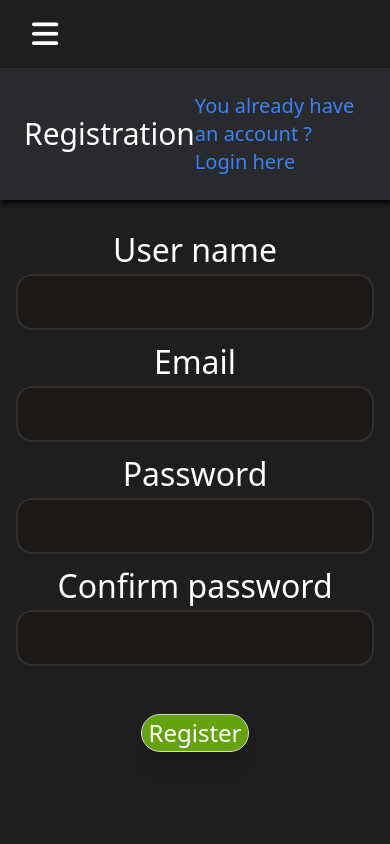
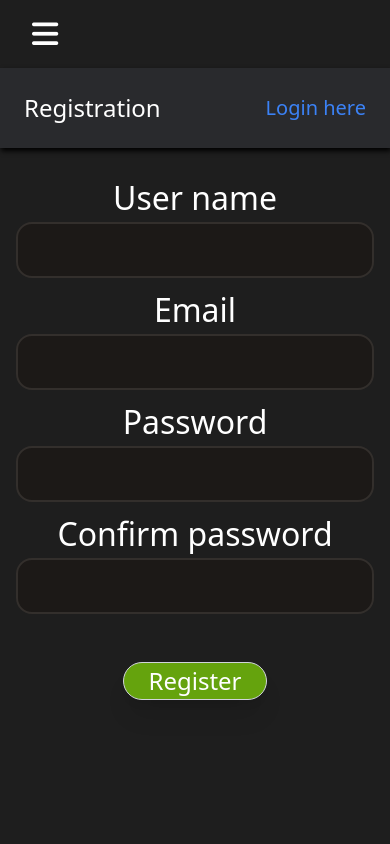
Before and after one commit to Sosenaa/ITOL-Final-Project, a Flask app: page /register in a window 390 px wide. Run offline with Flask 3, Linux system fonts and the light colour scheme; some libraries are stand-ins or nearby versions.

Commit message:
Fixed mobile hidden buttons

```diff
--- a/app.py
+++ b/app.py
@@ -278,5 +278,8 @@ def password_reset():
 
 
 if __name__ == "__main__":
-     port = int(os.environ.get("PORT", 10000))
-     app.run(host="0.0.0.0", port=port, debug=False)
+
+     #ort = int(os.environ.get("PORT", 10000))
+     #app.run(host="0.0.0.0", port=port, debug=True)
+
+     app.run(debug=True)
--- a/static/style/style.css
+++ b/static/style/style.css
@@ -14,7 +14,7 @@
      border-top: 2px solid rgba(255, 255, 255, 0.209);      /* light highlight */
      box-shadow: 0 4px 6px rgba(0,0,0,0.6); /* dark shadow under */
      border-radius: 18px;
-     overflow: hidden;
+     overflow: scroll;
      margin-top: 50px;
 }
 
--- a/templates/login.html
+++ b/templates/login.html
@@ -7,7 +7,7 @@
         <div class="flex p-6 items-center justify-between" id="task-manager-header">
             <h1 class="text-3xl">Login</h1>
             <div>
-                <a href="{{url_for('register')}}" class="text-blue-500 text-xl">You don't have account yet? Register here</a>
+                <a href="{{url_for('register')}}" class="text-blue-500 text-xl">Register here</a>
             </div>
         </div>
 
@@ -18,8 +18,8 @@
         <label for="password">Password</label>
         <input type="password" name="password" id="password" required>
 
-        <div class="w-[30%] bg-lime-600 text-center border border-gray-300 dark:border-gray-600 rounded-3xl hover:border-gray-500 shadow-xl my-10 ">
-        <button type="submit" class="w-full h-full">Login</button>
+        <div class="w-[40%] bg-lime-600 text-center border border-gray-300 dark:border-gray-600 rounded-3xl hover:border-gray-500 shadow-xl my-10 ">
+        <button type="submit" class="flex w-full h-full justify-center items-center px-4">Login</button>
         </div>
         <div class="text-center text-lg text-blue-500">
         <a href="{{url_for('password_reminder')}}">Forgot password ? Click here</a>
--- a/templates/register.html
+++ b/templates/register.html
@@ -6,9 +6,9 @@
     {% block content %}
 
             <div class="flex p-6 items-center justify-between" id="task-manager-header">
-               <h1 class="text-3xl">Registration</h1>
+               <h1 class="text-2xl sm:text-3xl">Registration</h1>
                 <div>
-                    <a href="{{url_for('login')}}" class="text-blue-500 text-xl">You already have an account ? Login here</a>
+                    <a href="{{url_for('login')}}" class="text-blue-500 text-xl">Login here</a>
                 </div>
             </div>
 
@@ -26,8 +26,8 @@
             <label for="confirm_password">Confirm password</label>
             <input type="password" name="confirm_password" id="confirm_password">
 
-            <div  class="w-[30%] bg-lime-600 text-center border border-gray-300 dark:border-gray-600 rounded-3xl hover:border-gray-500 shadow-xl my-10 ">
-            <button type="submit" class="w-full h-full">Register</button>
+            <div  class="w-[40%] bg-lime-600 text-center border border-gray-300 dark:border-gray-600 rounded-3xl hover:border-gray-500 shadow-xl my-10 ">
+            <button type="submit" class="flex w-full h-full justify-center items-center px-4">Register</button>
             </div>
             </form>
 
```
